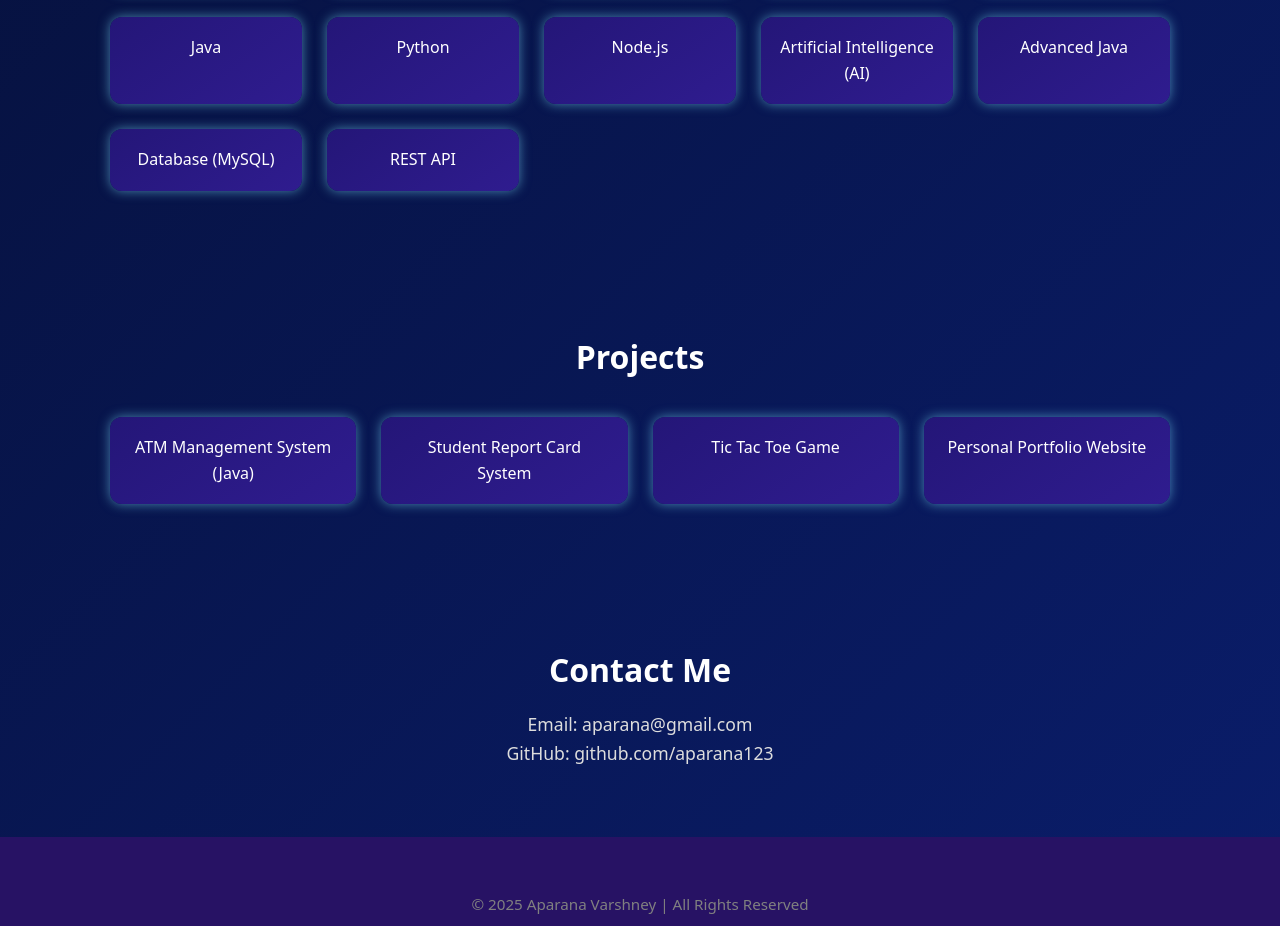
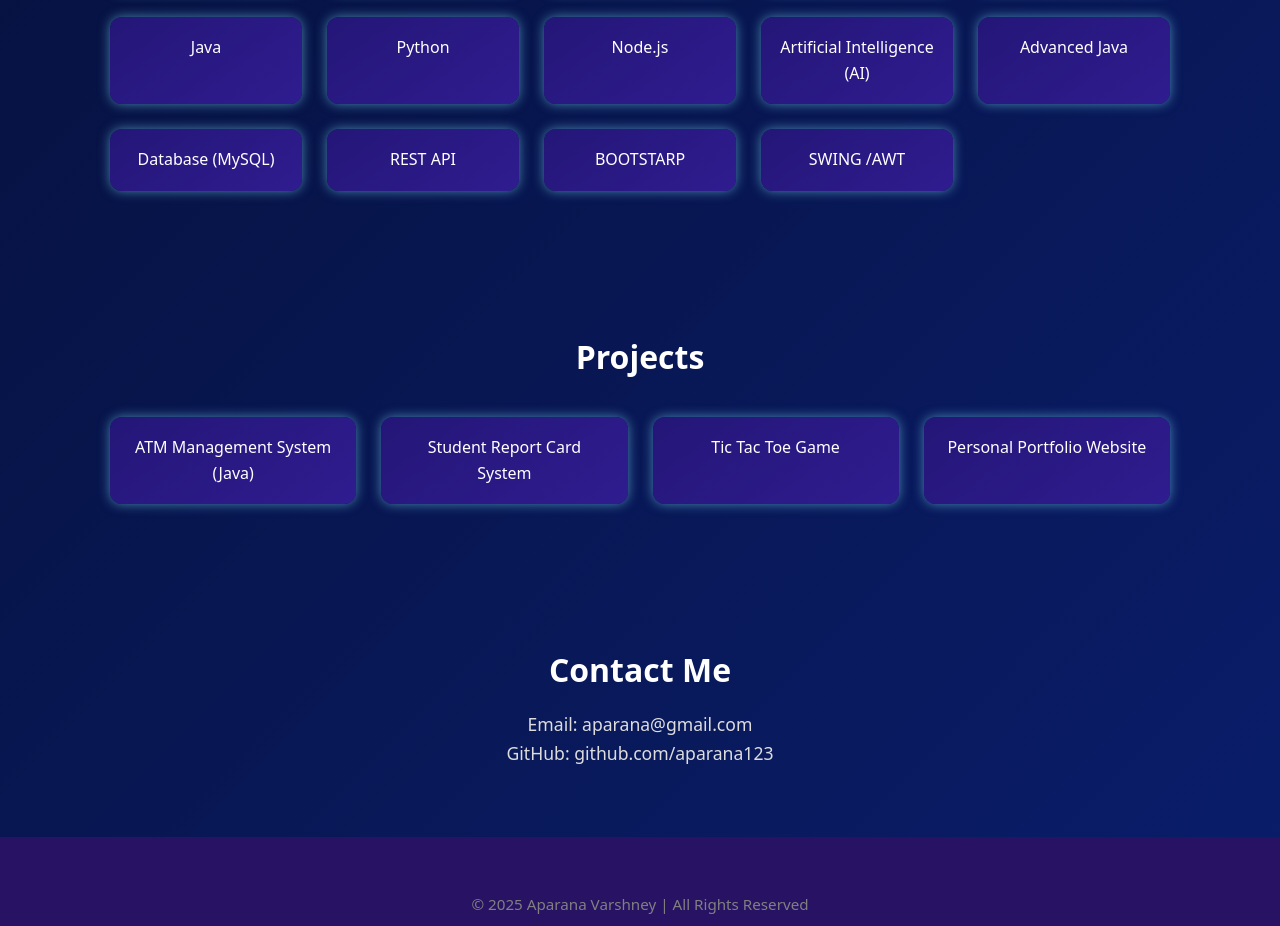
Before and after one commit to aparana123/portfolio, a plain HTML site: page HELLO.HTML in a window 1280 px wide. Shown: the part 1160-2086 px from the top of the page. Drawn offline with nearby package versions, Linux system fonts and the light colour scheme.

Commit message:
Update HELLO.HTML

```diff
--- a/HELLO.HTML
+++ b/HELLO.HTML
@@ -256,6 +256,8 @@
       <div class="skill-card">Advanced Java</div>
       <div class="skill-card">Database (MySQL)</div>
       <div class="skill-card">REST API</div>
+      <div class="skill-card">BOOTSTARP</div>
+      <div class="skill-card">SWING /AWT</div>
     </div>
   </section>
 
```
